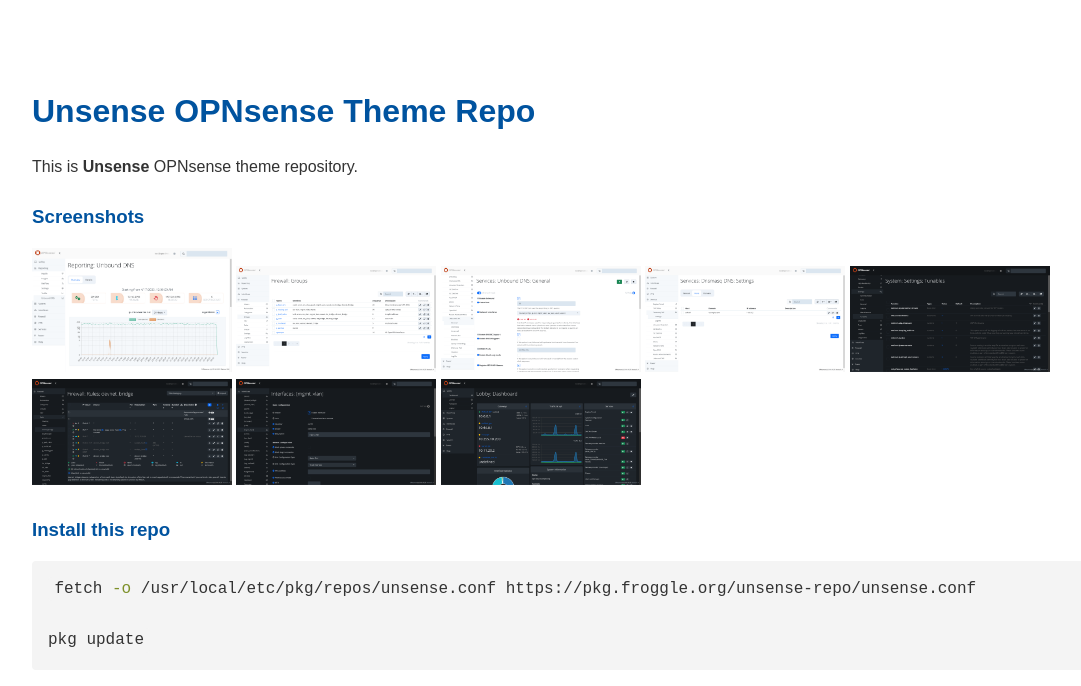
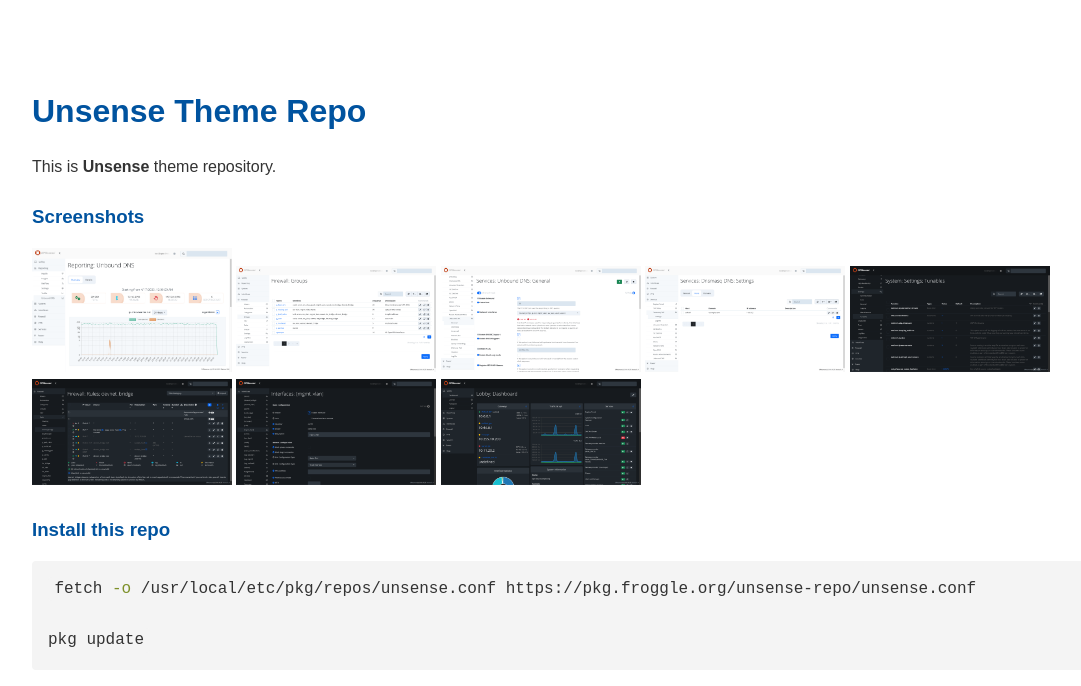
Before and after one commit to peterzen/unsense-repo, a plain HTML site: page index.html in a window 1280 px wide. Shown: the whole page, without its empty margins (0-1081 px from the left). Drawn offline with Linux system fonts and the light colour scheme.

Commit message:
deploy: 53a516d8e5881f44b79199d59cd3b0937d67f93c

```diff
--- a/index.html
+++ b/index.html
@@ -4,7 +4,7 @@
   <meta charset="utf-8" />
   <meta name="generator" content="pandoc" />
   <meta name="viewport" content="width=device-width, initial-scale=1.0, user-scalable=yes" />
-  <title>Unsense OPNsense Theme Repo</title>
+  <title>Unsense Theme Repo</title>
   <style>
     code{white-space: pre-wrap;}
     span.smallcaps{font-variant: small-caps;}
@@ -90,9 +90,9 @@
 </head>
 <body>
 <header id="title-block-header">
-<h1 class="title">Unsense OPNsense Theme Repo</h1>
+<h1 class="title">Unsense Theme Repo</h1>
 </header>
-<p>This is <strong>Unsense</strong> OPNsense theme repository.</p>
+<p>This is <strong>Unsense</strong> theme repository.</p>
 <h3 id="screenshots">Screenshots</h3>
 <p><a href="screen1.png"><img src="screen1.png" width="200"/></a>
 <a href="screen2.png"><img src="screen2.png" width="200"/></a>
```
Also changed, not shown: 4 other files.
